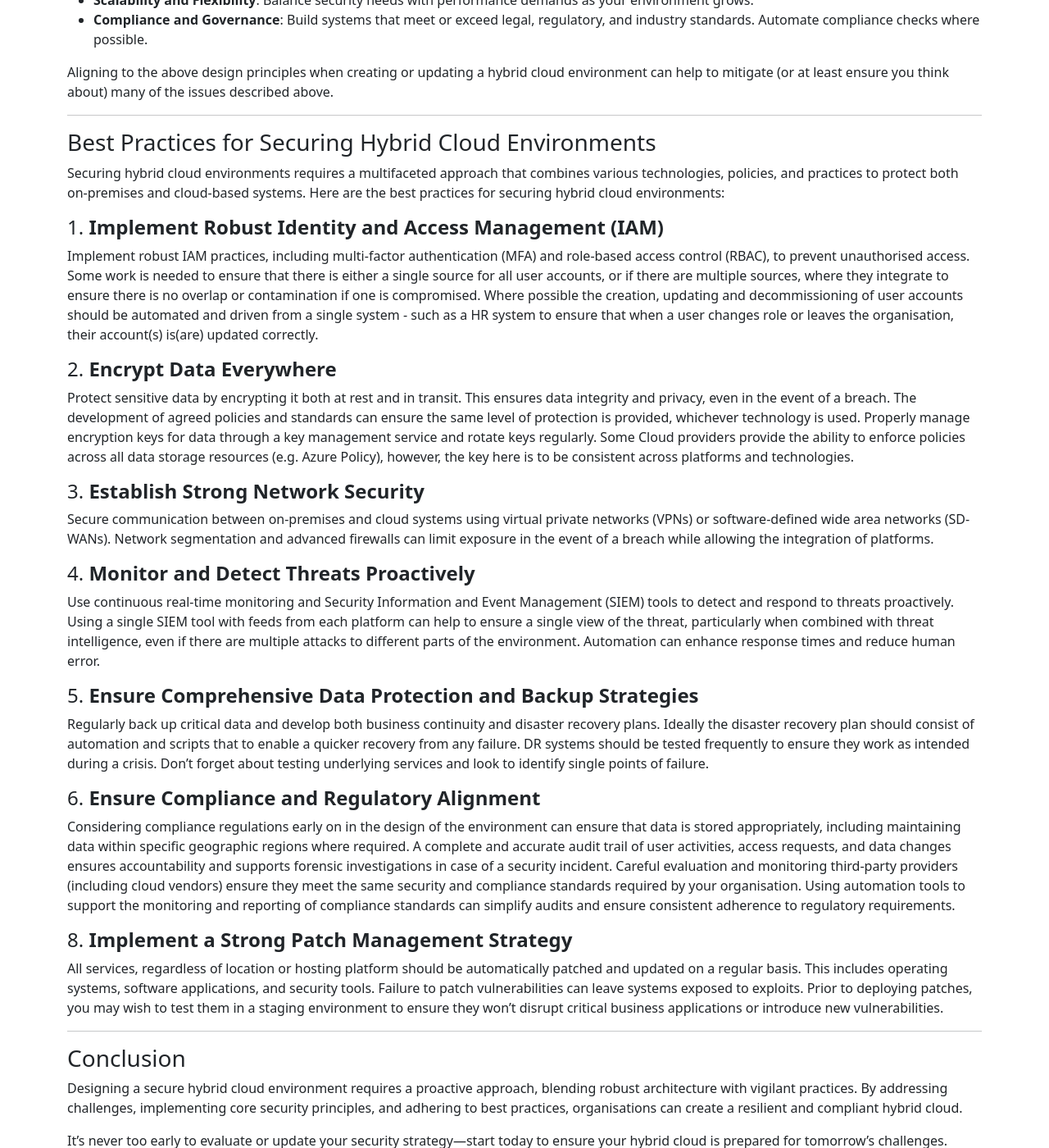
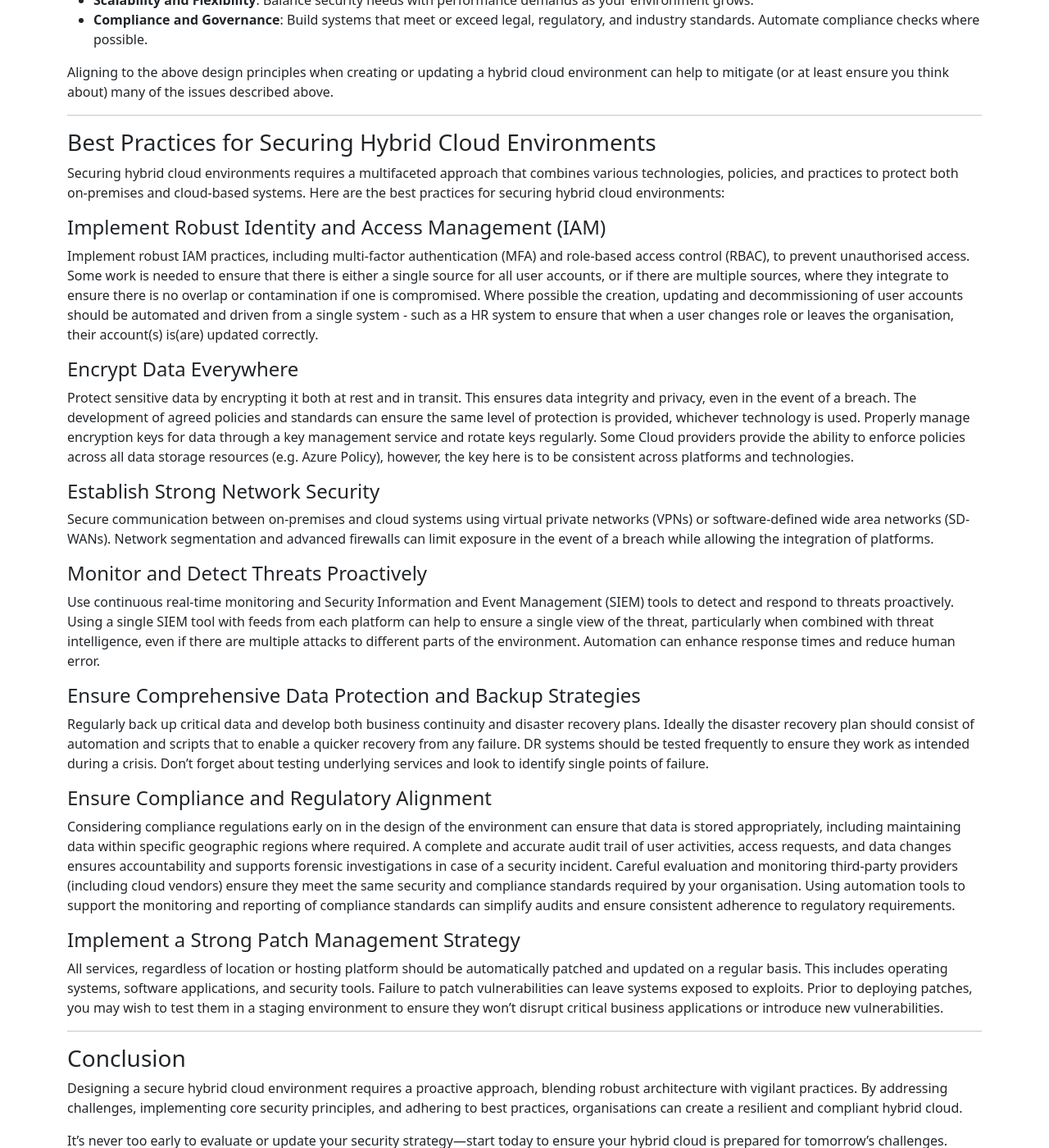
Before and after one commit to AndyBunning/andybunning.github.io, a Jekyll site: the page built from blog/2025-01-09-Designing-Secure-Hybrid-Cloud-Environments.md, in a window 1280 px wide and 1400 px high, scrolled down 2340 px. Shown: the whole window at 82% size. Built offline with Jekyll 4.4.1, drawn with Linux system fonts in a browser that asks for light colours.

Commit message:
update layout in blog

```diff
--- a/blog/2025-01-09-Designing-Secure-Hybrid-Cloud-Environments.md
+++ b/blog/2025-01-09-Designing-Secure-Hybrid-Cloud-Environments.md
@@ -87,31 +87,31 @@ Aligning to the above design principles when creating or updating a hybrid cloud
 
 Securing hybrid cloud environments requires a multifaceted approach that combines various technologies, policies, and practices to protect both on-premises and cloud-based systems. Here are the best practices for securing hybrid cloud environments:
 
-#### 1. **Implement Robust Identity and Access Management (IAM)**
+#### Implement Robust Identity and Access Management (IAM)
 
  Implement robust IAM practices, including multi-factor authentication (MFA) and role-based access control (RBAC), to prevent unauthorised access.  Some work is needed to ensure that there is either a single source for all user accounts, or if there are multiple sources, where they integrate to ensure there is no overlap or contamination if one is compromised.  Where possible the creation, updating and decommissioning of user accounts should be automated and driven from a single system - such as  a HR system to ensure that when a user changes role or leaves the organisation, their account(s) is(are) updated correctly.
 
-#### 2. **Encrypt Data Everywhere**
+#### Encrypt Data Everywhere
 
 Protect sensitive data by encrypting it both at rest and in transit. This ensures data integrity and privacy, even in the event of a breach.  The development of agreed policies and standards can ensure the same level of protection is provided, whichever technology is used.  Properly manage encryption keys for data through a key management service and rotate keys regularly.  Some Cloud providers provide the ability to enforce policies across all data storage resources (e.g. Azure Policy), however, the key here is to be consistent across platforms and technologies.
 
-#### 3. **Establish Strong Network Security**
+#### Establish Strong Network Security
 
 Secure communication between on-premises and cloud systems using virtual private networks (VPNs) or software-defined wide area networks (SD-WANs). Network segmentation and advanced firewalls can limit exposure in the event of a breach while allowing the integration of platforms.
 
-#### 4. **Monitor and Detect Threats Proactively**
+#### Monitor and Detect Threats Proactively
 
 Use continuous real-time monitoring and Security Information and Event Management (SIEM) tools to detect and respond to threats proactively.  Using a single SIEM tool with feeds from each platform can help to ensure a single view of the threat, particularly when combined with threat intelligence, even if there are multiple attacks to different parts of the environment. Automation can enhance response times and reduce human error.
 
-#### 5. **Ensure Comprehensive Data Protection and Backup Strategies**
+#### Ensure Comprehensive Data Protection and Backup Strategies
 
 Regularly back up critical data and develop both business continuity and disaster recovery plans. Ideally the disaster recovery plan should consist of automation and scripts that to enable a quicker recovery from any failure.  DR systems should be tested frequently to ensure they work as intended during a crisis.   Don't forget about testing underlying services and look to identify single points of failure.
 
-#### 6. **Ensure Compliance and Regulatory Alignment**
+#### Ensure Compliance and Regulatory Alignment
 
 Considering compliance regulations early on in the design of the environment can ensure that  data is stored appropriately, including maintaining data within specific geographic regions where required.  A complete and accurate audit trail of user activities, access requests, and data changes ensures accountability and supports forensic investigations in case of a security incident.  Careful evaluation and monitoring third-party providers (including cloud vendors) ensure they meet the same security and compliance standards required by your organisation. Using automation tools to support the monitoring and reporting of compliance standards can simplify audits and ensure consistent adherence to regulatory requirements.
 
-#### 8. **Implement a Strong Patch Management Strategy**
+#### Implement a Strong Patch Management Strategy
 
 All services, regardless of location or hosting platform should be automatically patched and updated on a regular basis. This includes operating systems, software applications, and security tools. Failure to patch vulnerabilities can leave systems exposed to exploits. Prior to deploying patches, you may wish to test them in a staging environment to ensure they won’t disrupt critical business applications or introduce new vulnerabilities.
 
```
